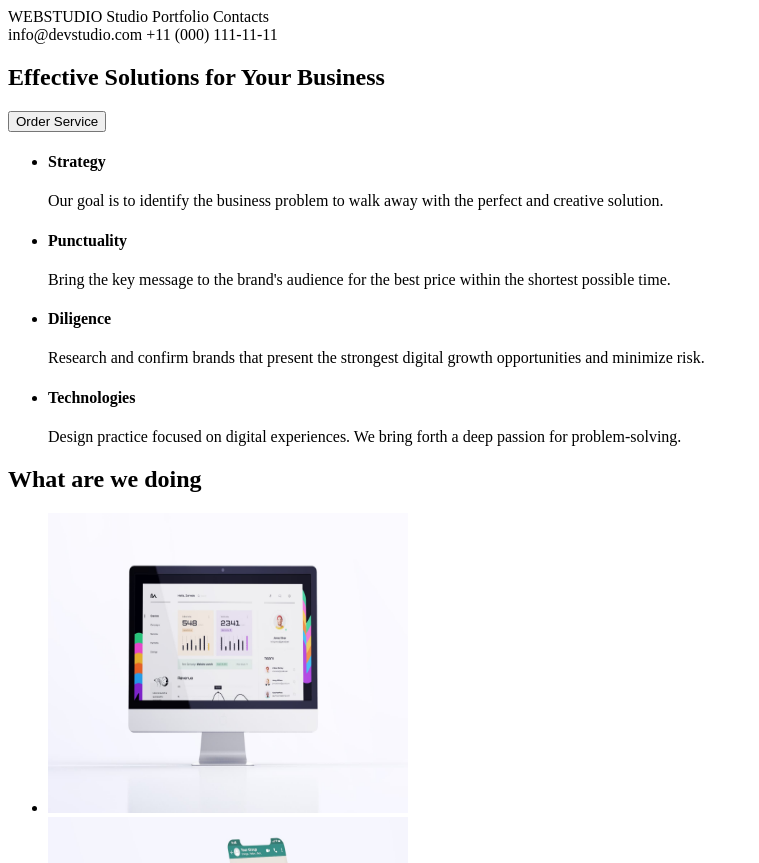
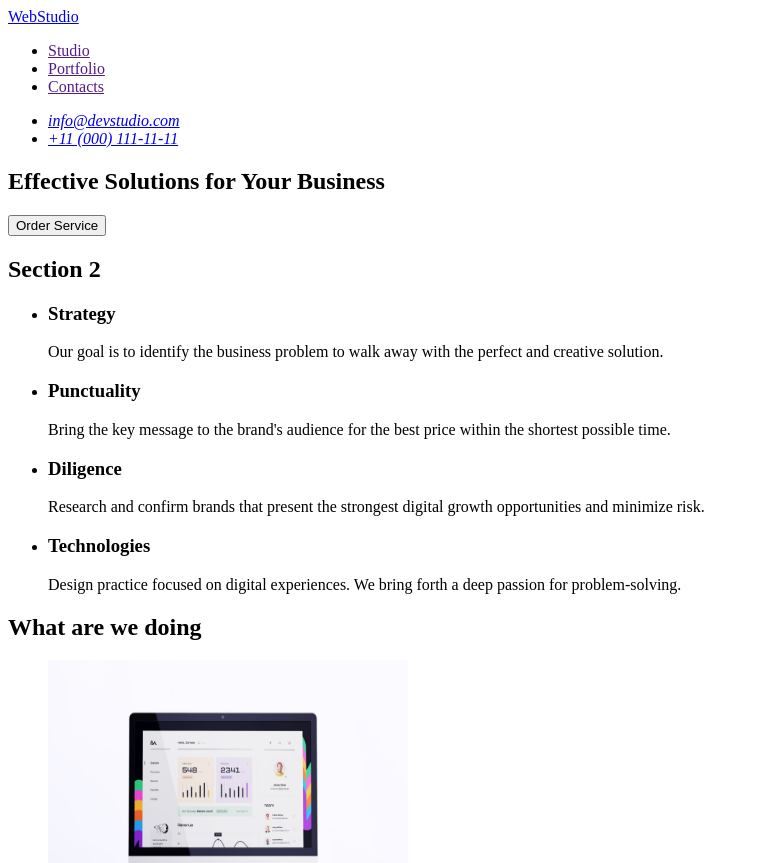
Before and after one commit to Yerbatrix/goit-markup-hw-01, a plain HTML site: page index.html in a window 1280 px wide. Shown: the top 863 px of the page, without its empty margins (0-759 px from the left). Drawn offline with Linux system fonts and the light colour scheme.

Commit message:
homework final issues 01

```diff
--- a/index.html
+++ b/index.html
@@ -8,23 +8,32 @@
   <body>
     <header>
       <nav>
-        <span>WEBSTUDIO</span> <span>Studio</span> <span>Portfolio</span>
-        <span>Contacts</span>
+        <a href="index.html">WebStudio</a>
+        <ul>
+          <li><a href="">Studio</a></li>
+          <li><a href="">Portfolio</a></li>
+          <li><a href="">Contacts</a></li>
+        </ul>
       </nav>
-      <span>info@devstudio.com</span>
-      <span>+11 (000) 111-11-11</span>
+      <address>
+        <ul>
+          <li><a href="mailto:info@devstudio.com">info@devstudio.com</a></li>
+          <li><a href="tel:+110001111111"> +11 (000) 111-11-11</a></li>
+        </ul>
+      </address>
     </header>
 
     <main>
-      <article>
+      <section>
         <h1>Effective Solutions for Your Business</h1>
         <button type="button">Order Service</button>
-      </article>
+      </section>
 
-      <article>
+      <section>
+        <h2>Section 2</h2>
         <ul>
           <li>
-            <h4>Strategy</h4>
+            <h3>Strategy</h3>
             <p>
               Our goal is to identify the business problem to walk away with the
               perfect and creative solution.
@@ -32,7 +41,7 @@
           </li>
 
           <li>
-            <h4>Punctuality</h4>
+            <h3>Punctuality</h3>
             <p>
               Bring the key message to the brand's audience for the best price
               within the shortest possible time.
@@ -40,7 +49,7 @@
           </li>
 
           <li>
-            <h4>Diligence</h4>
+            <h3>Diligence</h3>
             <p>
               Research and confirm brands that present the strongest digital
               growth opportunities and minimize risk.
@@ -48,7 +57,7 @@
           </li>
 
           <li>
-            <h4>Technologies</h4>
+            <h3>Technologies</h3>
             <p>
               Design practice focused on digital experiences. We bring forth a
               deep passion for problem-solving.
@@ -85,7 +94,7 @@
             </li>
           </ul>
         </section>
-      </article>
+      </section>
 
       <section>
         <h2>Our Team</h2>
```
